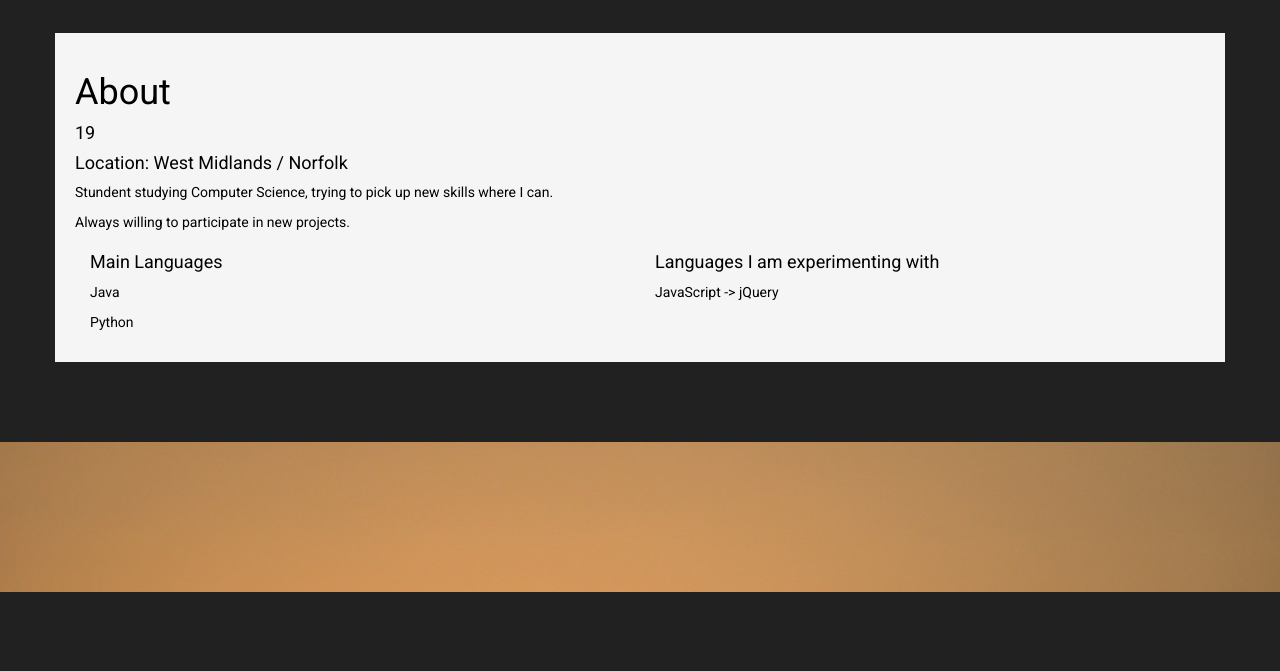
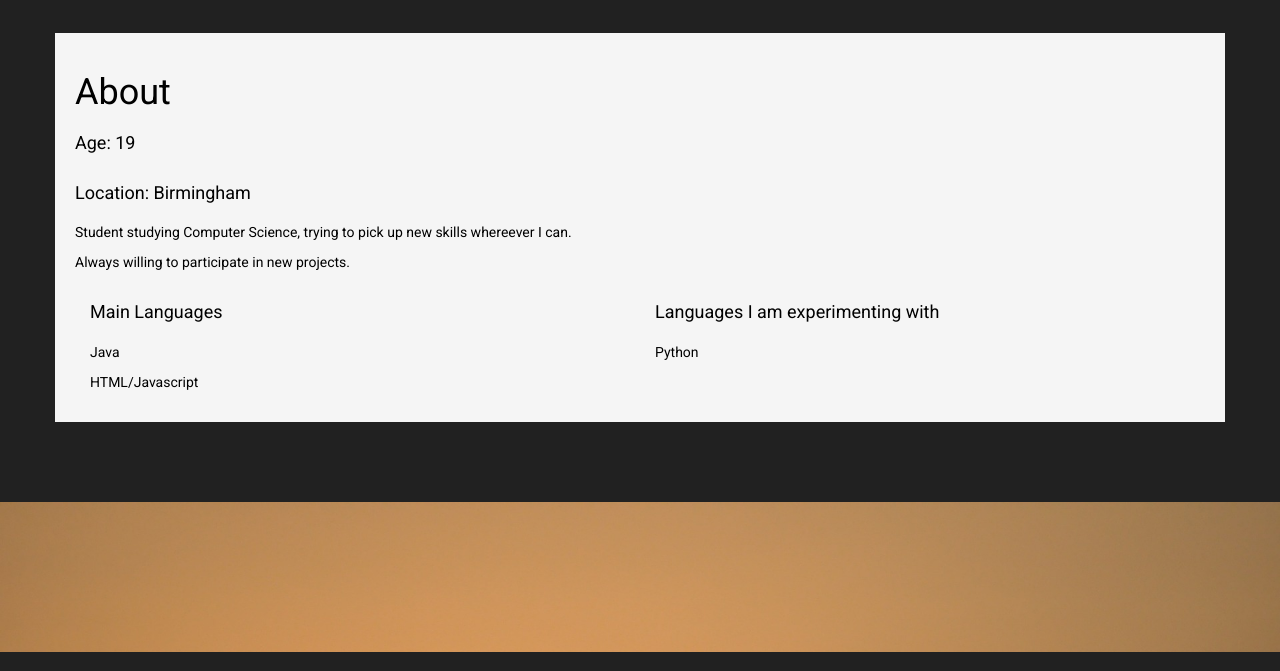
Before and after one commit to Georgesab/archive-site, a plain HTML site: page index.html in a window 1280 px wide. Shown: the part 940-1611 px from the top of the page. Drawn offline with nearby package versions, Linux system fonts and the light colour scheme.

Commit message:
Minor text fixes

```diff
--- a/assets/stylesheets/style.css
+++ b/assets/stylesheets/style.css
@@ -1,5 +1,10 @@
 @import 'https://fonts.googleapis.com/css?family=Roboto';
 
+
+h4 {
+    padding-top: 10px;
+    padding-bottom: 10px;
+}
 
 .navbar .navbar-header a:hover, .navbar .navbar-header a:focus,  .navbar-default .navbar-nav > li > a:hover, .navbar-default .navbar-nav > li > a:focus   {
     background: white;
--- a/index.html
+++ b/index.html
@@ -71,18 +71,18 @@
                 <div class="row">
                     <div class="col-md-12">
                         <h1>About</h1>
-                        <h4> 19 </h4>
-                        <h4> Location: West Midlands / Norfolk</h4>
-                        <p> Stundent studying Computer Science, trying to pick up new skills where I can. </p>
+                        <h4> Age: 19  </h4>
+                        <h4> Location: Birmingham </h4>
+                        <p> Student studying Computer Science, trying to pick up new skills whereever I can. </p>
                         <p> Always willing to participate in new projects.</p>
                         <div class="col-md-6">
                             <h4> Main Languages </h4>
                             <p> Java</p>
-                            <p> Python </p>
+                            <p> HTML/Javascript </p>
                         </div>
                         <div class="col-md-6">
                             <h4> Languages I am experimenting with </h4>
-                            <p> JavaScript -> jQuery</p>
+                            <p> Python </p>
                         </div>
                     </div>
                 </div>
```
